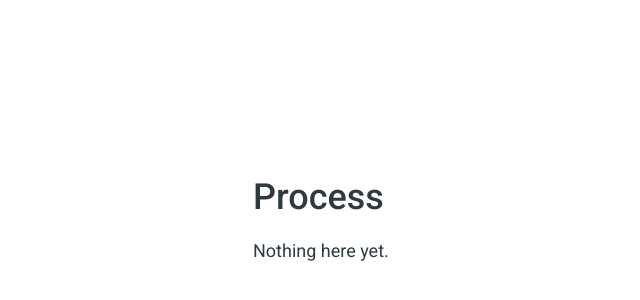
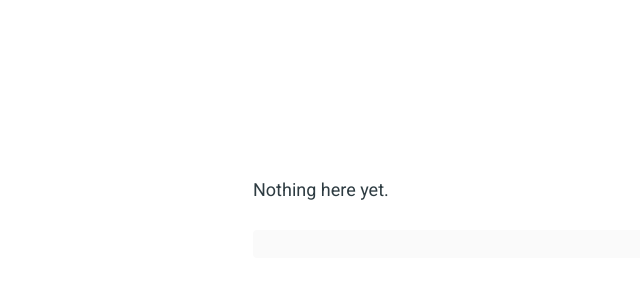
Before and after one commit to veritone/veritone-sample-app-netlify, a website built with webpack: page src/index.html in a window 1280 px wide. Shown: the part 1545-1845 px from the top of the page, without its empty margins (27-667 px from the left). Built offline with nearby package versions, Linux system fonts and the light colour scheme.

Commit message:
<pre> section for raw data

```diff
--- a/src/index.html
+++ b/src/index.html
@@ -38,8 +38,9 @@
 
     <!-- ------------------ PROCESS ------------------- -->
     <br/>
-    <h1 id="process">Process</h1>
-    <p>Nothing here yet. </p>
+    <h1 id="process"></h1>
+    <p id="explain">Nothing here yet. </p>
+    <pre id="rawdata"></pre>
 
 
     <br/><br/><br/><br/><br/><br/><br/><br/><br/><br/><br/><br/><br/><br/><br/><br/><br/><br/><br/><br/>
@@ -54,10 +55,6 @@
      <div id="snackbar"></div> <!-- This is hidden. It will serve toast messages -->
      <script src="/scripts/utils.js"><script>
 
-     <!--
-     <script src="https://cdn.jsdelivr.net/npm/prismjs@1.14.0/prism.min.js"></script>
-     <script src="main.js"></script>
-     -->
 
   </body>
 
```
